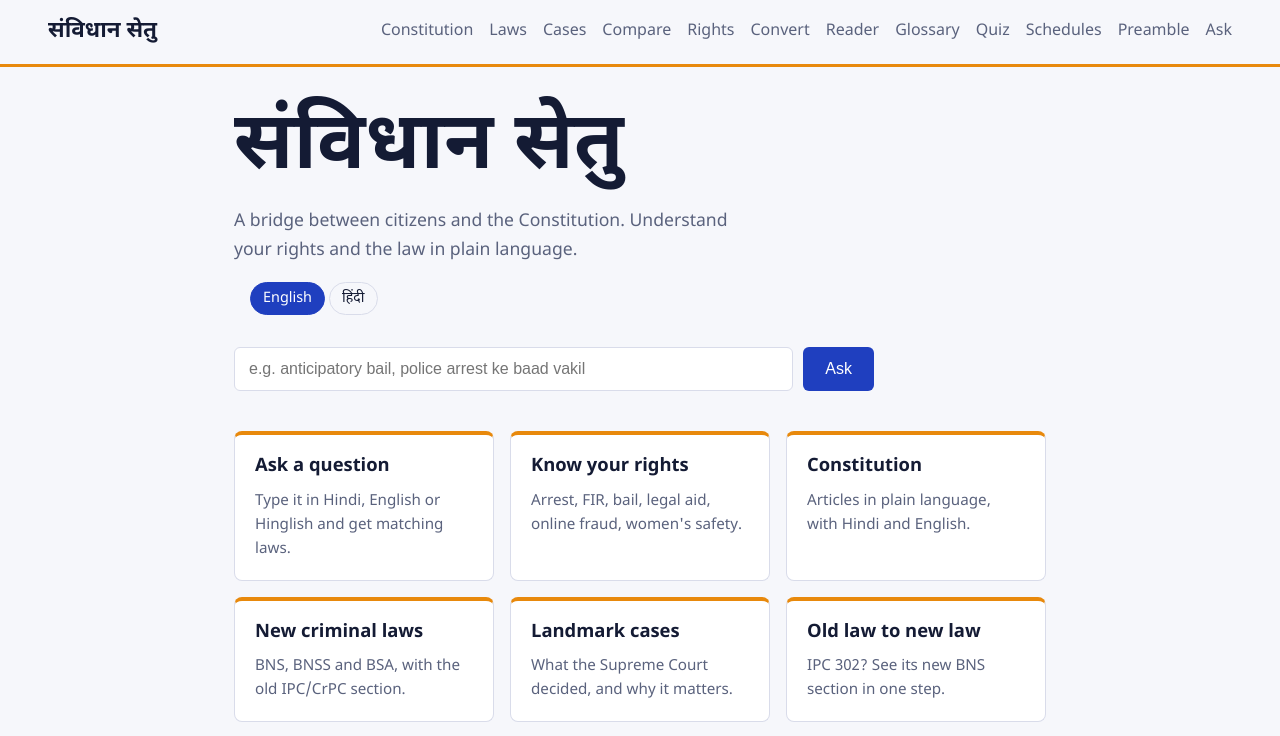
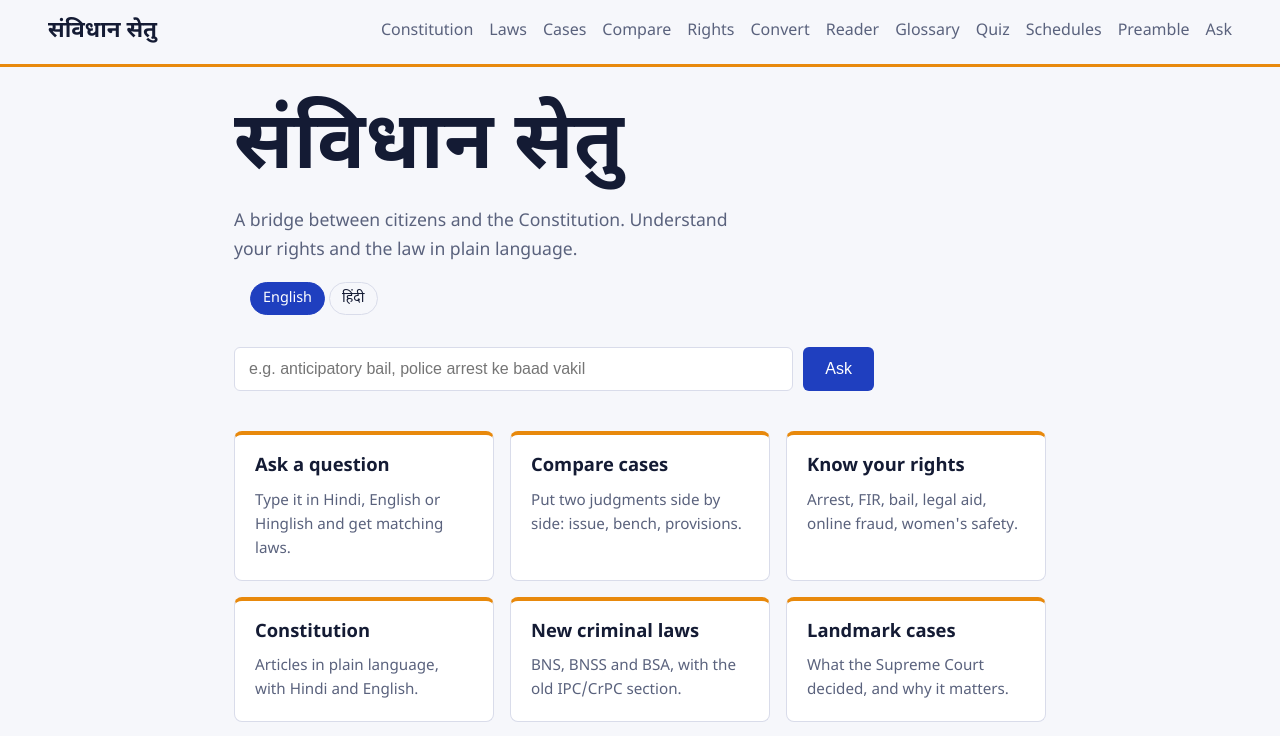
Before and after one commit to Neha-1507/samvidhan-setu, a Next.js app in the folder frontend/: page / in a window 1280 px wide. Shown: the top 736 px of the page. Built offline with nearby package versions, Linux system fonts and the light colour scheme.

Commit message:
feat(frontend): add compare card on home

```diff
--- a/frontend/app/page.js
+++ b/frontend/app/page.js
@@ -4,12 +4,14 @@ import LangToggle from "../components/LangToggle";
 
 const FEATURES = [
   { href: "/ask", en: ["Ask a question", "Type it in Hindi, English or Hinglish and get matching laws."], hi: ["सवाल पूछें", "हिंदी, English या Hinglish में लिखें और संबंधित कानून पाएँ।"] },
+  { href: "/compare", en: ["Compare cases", "Put two judgments side by side: issue, bench, provisions."], hi: ["फैसलों की तुलना", "दो फैसले आमने-सामने: प्रश्न, पीठ, प्रावधान।"] },
   { href: "/rights", en: ["Know your rights", "Arrest, FIR, bail, legal aid, online fraud, women's safety."], hi: ["अपने अधिकार जानें", "गिरफ्तारी, FIR, जमानत, कानूनी सहायता, ऑनलाइन धोखाधड़ी, महिला सुरक्षा।"] },
   { href: "/articles", en: ["Constitution", "Articles in plain language, with Hindi and English."], hi: ["संविधान", "अनुच्छेद सरल भाषा में, हिंदी और English के साथ।"] },
   { href: "/laws", en: ["New criminal laws", "BNS, BNSS and BSA, with the old IPC/CrPC section."], hi: ["नए आपराधिक कानून", "BNS, BNSS और BSA, पुरानी IPC/CrPC धारा के साथ।"] },
   { href: "/cases", en: ["Landmark cases", "What the Supreme Court decided, and why it matters."], hi: ["महत्वपूर्ण फैसले", "सर्वोच्च न्यायालय ने क्या तय किया और क्यों मायने रखता है।"] },
   { href: "/convert", en: ["Old law to new law", "IPC 302? See its new BNS section in one step."], hi: ["पुराना कानून से नया कानून", "IPC 302? उसकी नई BNS धारा एक ही कदम में देखें।"] },
   { href: "/analyze", en: ["Document reader", "Paste an FIR or notice and see which laws it cites."], hi: ["दस्तावेज़ पढ़ें", "FIR या नोटिस चिपकाएँ और देखें उसमें कौन से कानून लिखे हैं।"] },
+  { href: "/glossary", en: ["Legal glossary", "Bail, remand, writ, charge sheet: terms explained simply."], hi: ["कानूनी शब्दकोश", "जमानत, रिमांड, रिट, आरोप पत्र: शब्द आसान भाषा में।"] },
   { href: "/quiz", en: ["Quiz", "Test what you learned in five quick questions."], hi: ["क्विज़", "पाँच छोटे सवालों में परखें कि आपने क्या सीखा।"] },
 ];
 
```
